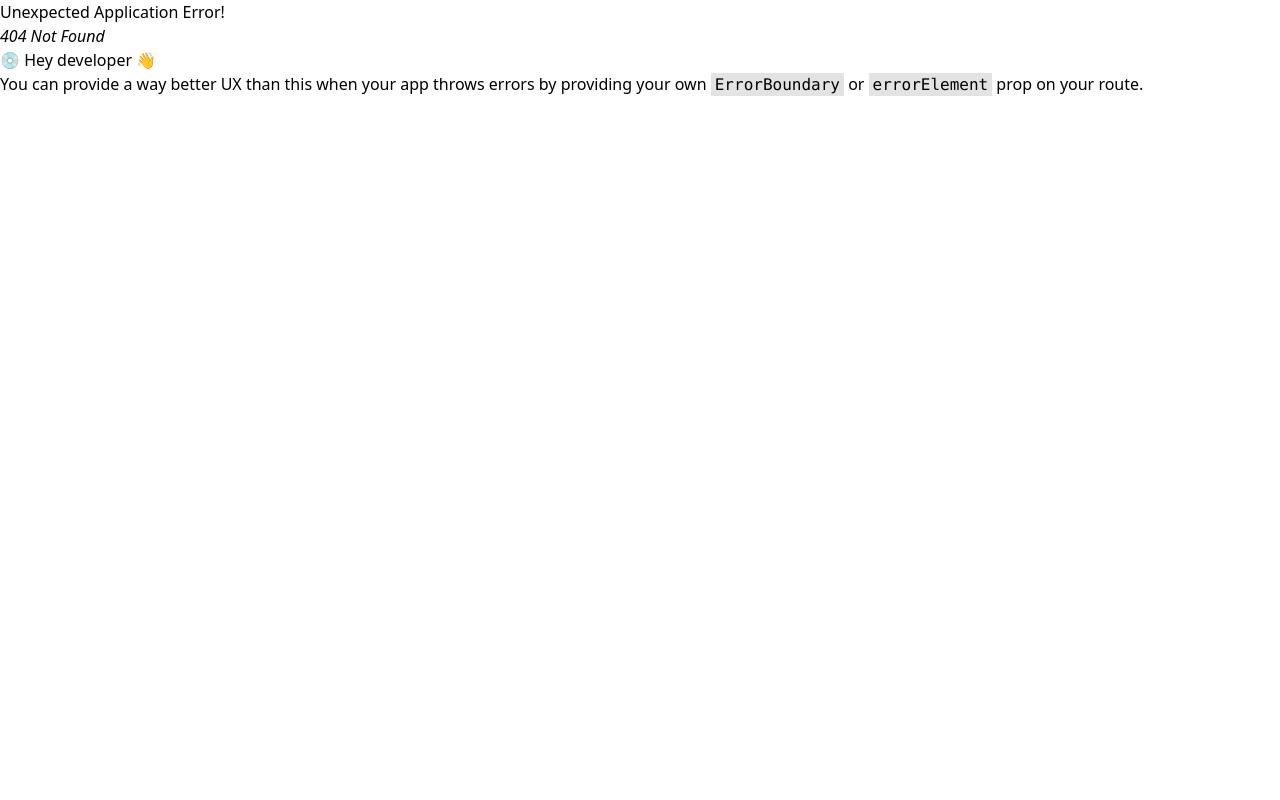
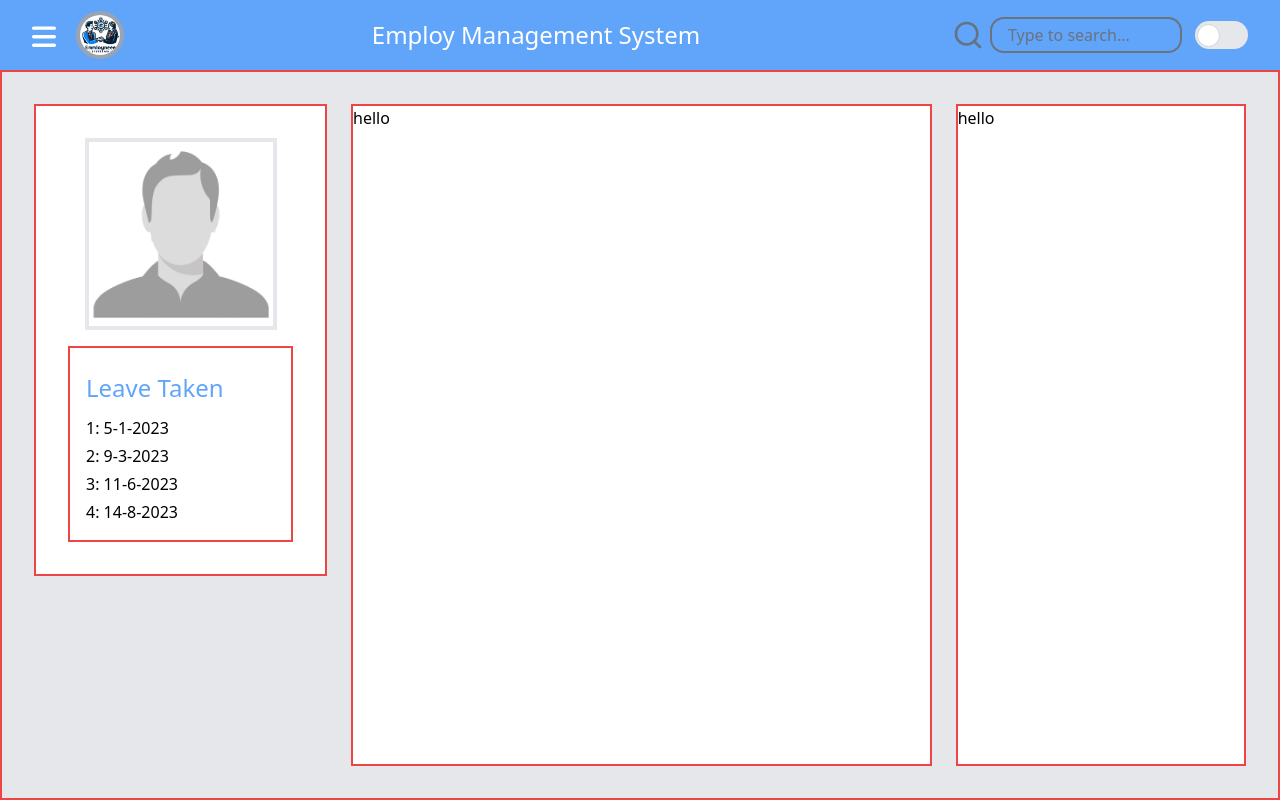
Before and after one commit to yet-yuvi/Employ-Management-System, a React (Create React App) app in the folder ems-client/: page /profile in a window 1280 px wide. Before the commit this address had no page. Built offline with nearby package versions, Linux system fonts and the light colour scheme.

Commit message:
Add profile page

```diff
--- a/ems-client/src/components/bannerBar/BannerBar.jsx
+++ b/ems-client/src/components/bannerBar/BannerBar.jsx
@@ -1,6 +1,5 @@
 import { ReactComponent as BarIcon } from "../../icons/bar.svg";
 import emsLogo from "../../logo/emsLogo.jpg";
-
 
 import { useNavigate } from "react-router-dom";
 import { SearchBar } from "../../components";
@@ -18,14 +17,11 @@ export const BannerBar = ({ toggleNavbar }) => {
       <div className="flex items-center">
         <button
           onClick={() => toggleNavbar()}
-
           className="size-6 items-center mx-4 color-white  z-40"
-
         >
           <BarIcon />
         </button>
         <img
-
           className="h-10 w-10 mx-2 cursor-pointer rounded-full ring-4 ring-gray-400 z-40"
           src={emsLogo}
           onClick={() => handleLogoClick()}
@@ -43,9 +39,7 @@ export const BannerBar = ({ toggleNavbar }) => {
         <SearchBar />
 
         <DarkMood />
-
       </div>
-
     </div>
   );
 };
--- /dev/null
+++ b/ems-client/src/pages/Profile.jsx
@@ -0,0 +1,30 @@
+import React from 'react';
+import userProfileImage from "../image/User-Profile-PNG.png";
+
+export const Profile = () => {
+    return (
+        <div className=' flex gap-6 p-8 w-full h-full  bg-gray-200 border-2 border-red-500'>
+            <div className='flex flex-col gap-4 p-8 items-center w-1/4 h-fit bg-white border-2 border-red-500'>
+                <img
+                className='w-48 h-48 border-4 border-gray-200'
+                src={userProfileImage} alt="" />
+
+                <div className='flex flex-col gap-1 border-2 border-red-500 w-full p-4'>
+                    <h1 className='text-2xl py-2 text-blue-400'>Leave Taken</h1>
+                    <p>1: 5-1-2023</p>
+                    <p>2: 9-3-2023</p>
+                    <p>3: 11-6-2023</p>
+                    <p>4: 14-8-2023</p>
+                </div>
+            </div>
+
+            <div className='w-2/4 bg-white border-2 border-red-500'>
+                hello
+            </div>
+
+            <div className='w-1/4 bg-white border-2 border-red-500'>
+                hello
+            </div>
+        </div>
+      )
+}
--- a/ems-client/src/pages/index.jsx
+++ b/ems-client/src/pages/index.jsx
@@ -1,3 +1,4 @@
+export * from "./Profile";
 export * from "./About";
 export * from "./Base";
 export * from "./Home";
--- a/ems-client/src/routes/AppRoute.jsx
+++ b/ems-client/src/routes/AppRoute.jsx
@@ -1,5 +1,5 @@
 import { createBrowserRouter, RouterProvider } from "react-router-dom";
-import {Base, Home, About, SignIn, SignUp } from "../pages"
+import {Base, Home, About, Profile, SignIn, SignUp } from "../pages"
 
 // import SecureRoute from "./SecureRoute";
 
@@ -20,6 +20,10 @@ const router = createBrowserRouter([
         path: '/about',
         element: <About />
       },
+      {
+        path: '/profile',
+        element: <Profile />
+      },
     ],
   },
   {
```
